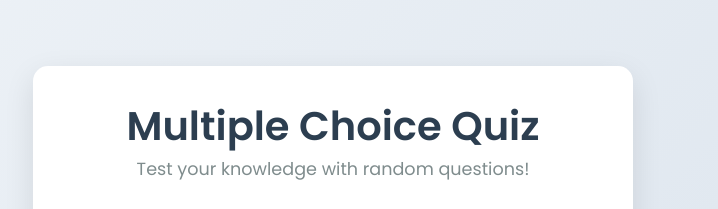
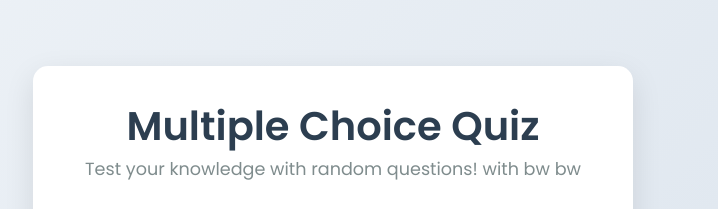
Before and after one commit to HarshanaSenadeera/quize-app-automated, a website: page distributed-quiz-service/question-app/public/index.html in a window 1280 px wide. Shown: the part 122-331 px from the top of the page, without its empty margins (307-1025 px from the left). Drawn offline with Linux system fonts and the light colour scheme; no server answers.

Commit message:
Add update 8

```diff
--- a/distributed-quiz-service/question-app/public/index.html
+++ b/distributed-quiz-service/question-app/public/index.html
@@ -11,7 +11,7 @@
   <div class="container">
     <header>
       <h1>Multiple Choice Quiz</h1>
-      <p>Test your knowledge with random questions! </p>
+      <p>Test your knowledge with random questions! with bw bw</p>
     </header>
     <main>
       <div class="category-selector">
```
